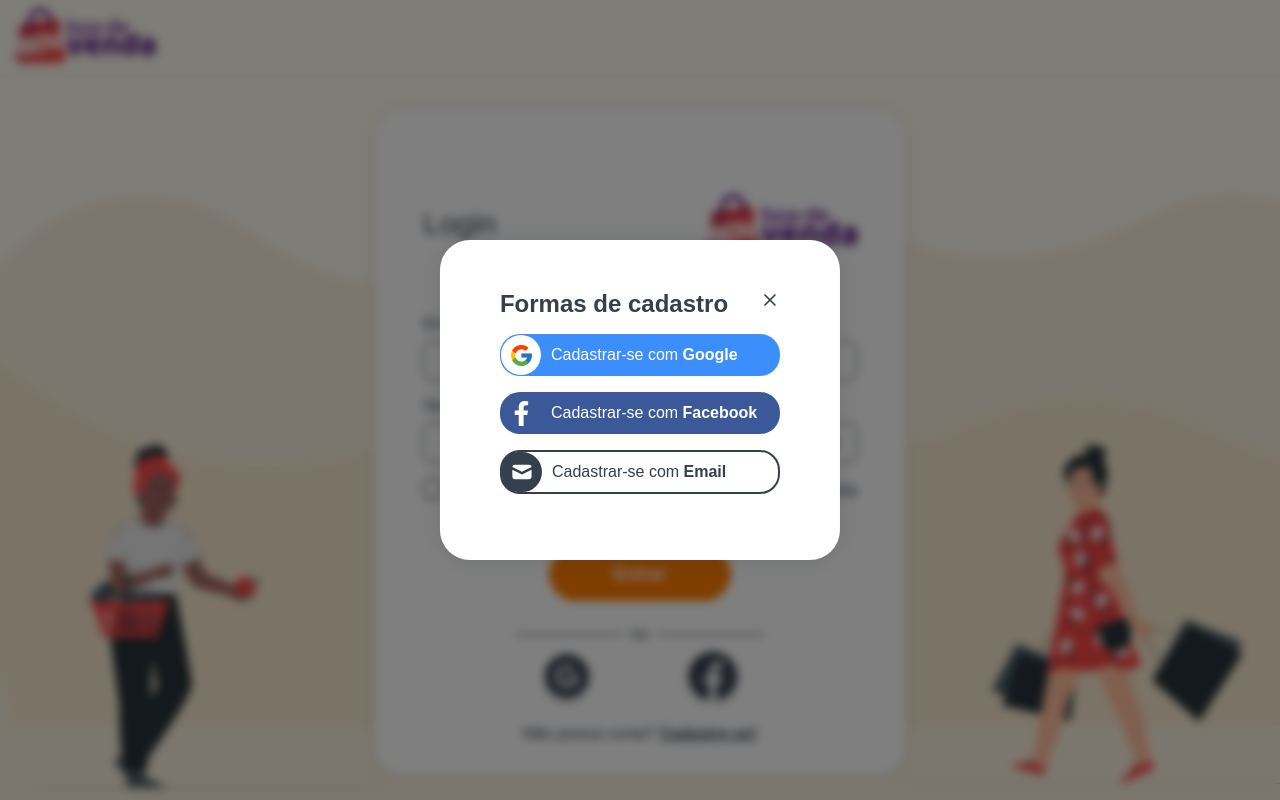
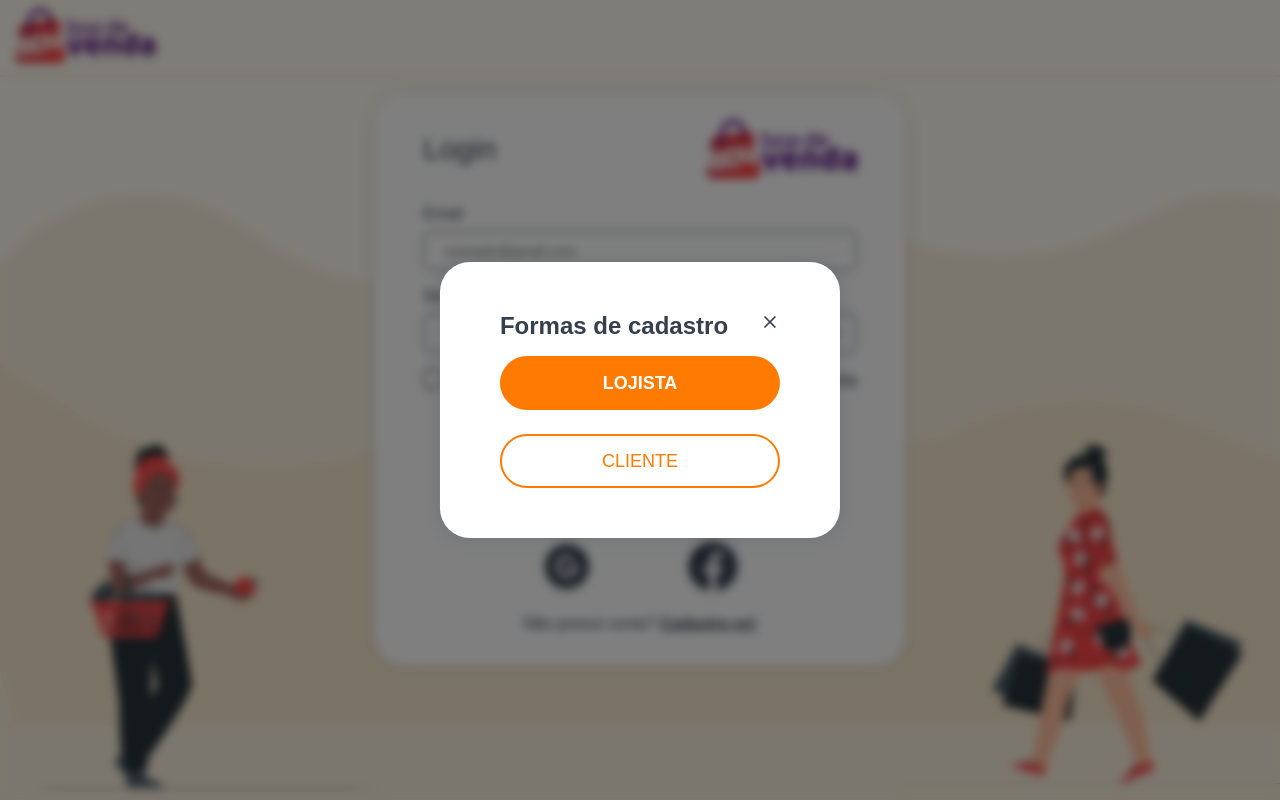
Before and after one commit to VictorCampelo/potty-dashboard, a Next.js app: page /login in a window 1280 px wide. Both pictures are taken after a click on the button "Cadastre-se!". Built offline with nearby package versions, Linux system fonts and the light colour scheme.

Commit message:
feat: adjust the container from login and change the Modal

```diff
--- a/src/components/molecules/CustomModal/styles.ts
+++ b/src/components/molecules/CustomModal/styles.ts
@@ -64,47 +64,5 @@ export const Container = styled.header<ContainerProps>`
         }
       }
     }
-    .modalAuth {
-      .google,
-      .facebook,
-      .email {
-        border-radius: 20px;
-        padding: 1px 1rem 1px 1px;
-        color: var(--white);
-        margin-bottom: 1rem;
-        display: flex;
-        gap: 10px;
-        align-items: center;
-
-        div {
-          background: var(--white);
-          border-radius: 50%;
-          width: 40px;
-          height: 40px;
-          display: flex;
-          align-items: center;
-          justify-content: center;
-        }
-      }
-
-      .google {
-        background: var(--blue-primary);
-      }
-
-      .facebook {
-        background: #3b5998;
-      }
-
-      .email {
-        border: 2px solid var(--black-800);
-        color: var(--black-800);
-        padding: 0 1rem 0 0;
-
-        div {
-          border: 5px solid var(--black-800);
-          border-radius: 16px 20px 20px 16px;
-        }
-      }
-    }
   }
 `
--- a/src/pages/login/index.tsx
+++ b/src/pages/login/index.tsx
@@ -93,6 +93,14 @@ const Login = () => {
     }
   }
 
+  function handleClick(value: number) {
+    if (value === 1) {
+      router.push('/business-register')
+    } else {
+      router.push('/cadastro')
+    }
+  }
+
   return (
     <Wrapper>
       <Head>
@@ -101,7 +109,7 @@ const Login = () => {
 
       <Header />
 
-      <Container>
+      <Container style={{ marginBottom: 'var(--spacing-xxs)' }}>
         <form onSubmit={handleSubmit(handleSignIn)}>
           <div className="title logo">
             <h1>Login</h1>
@@ -190,37 +198,16 @@ const Login = () => {
                     size={20}
                     color="var(--black-800)"
                     onClick={toggleModalVisible}
+                    style={{ cursor: 'pointer' }}
                   />
                 </div>
-                <div className="google">
-                  <div>
-                    <FcGoogle size={25} />
-                  </div>
-                  <Link href="">
-                    <a>
-                      Cadastrar-se com <strong>Google</strong>
-                    </a>
-                  </Link>
-                </div>
-                <div className="facebook">
-                  <div style={{ background: '#3b5998' }}>
-                    <FaFacebookF size={25} color="var(--white)" />
-                  </div>
-                  <Link href="">
-                    <a>
-                      Cadastrar-se com <strong>Facebook</strong>
-                    </a>
-                  </Link>
-                </div>
-                <div className="email">
-                  <div style={{ background: 'var(--black-800)' }}>
-                    <HiMail size={24} color="var(--white)" />
-                  </div>
-                  <Link href="/cadastro">
-                    <a>
-                      Cadastrar-se com <strong>Email</strong>
-                    </a>
-                  </Link>
+                <div className="buttonsContainer">
+                  <Button
+                    title="LOJISTA"
+                    style={{ marginBottom: 'var(--spacing-xxs)' }}
+                  />
+
+                  <Button border title="CLIENTE" />
                 </div>
               </div>
             </CustomModal>
--- a/src/styles/pages/preLogin.ts
+++ b/src/styles/pages/preLogin.ts
@@ -11,7 +11,7 @@ export const Container = styled.main`
   display: flex;
   justify-content: center;
   align-items: center;
-  padding-top: 2rem;
+  padding-top: var(--spacing-xxxs);
 
   form {
     width: 530px;
@@ -21,7 +21,7 @@ export const Container = styled.main`
     display: flex;
     flex-direction: column;
     align-items: center;
-    padding: 2.5rem 3rem 2rem 3rem;
+    padding: 1rem 3rem 2rem 3rem;
     overflow-x: hidden;
 
     .confirmImg {
@@ -32,6 +32,7 @@ export const Container = styled.main`
 
     .title {
       width: 100%;
+      height: 80px;
       margin-bottom: 1rem;
       display: flex;
       flex-direction: row;
```
